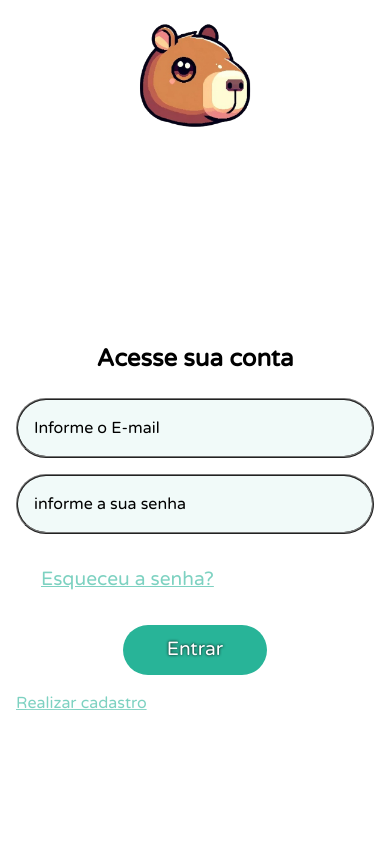
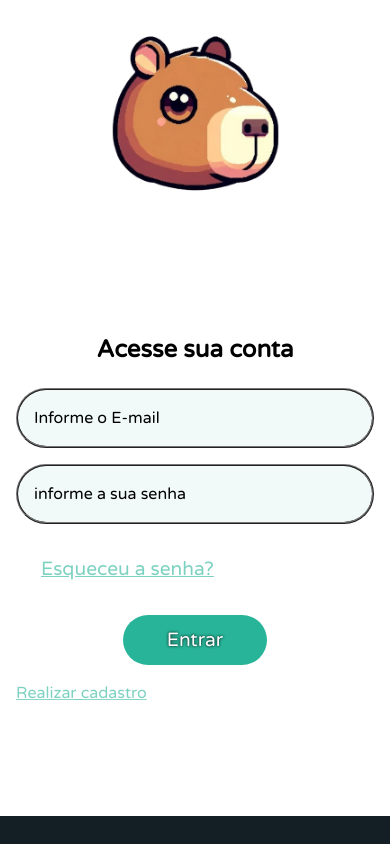
Before and after one commit to Rafael-conquista/Goal_notes, a React (Create React App) app in the folder front/goals-notes/: page / in a window 390 px wide. Shown: the top 844 px of the page. Built offline with nearby package versions, Linux system fonts and the light colour scheme.

Commit message:
fix: correção da responsividade e fechamento do olho da cap

```diff
--- a/front/goals-notes/src/components/Style/loginStyle.css
+++ b/front/goals-notes/src/components/Style/loginStyle.css
@@ -45,8 +45,8 @@ input {
   .logoCapivara {
     position: relative;
     margin: auto;
-    width: 150px;
-    height: 50px;
+    width: 225px;
+    height: 75px;
   }
 }
 
@@ -127,9 +127,24 @@ input {
   justify-content: center;
   align-items: center;
   padding: 1rem;
-  height: 90vh;
+  height: 120vh;
 }
 
+@media screen and (max-width: 720px) {
+  .cardLogin {
+    display: flex;
+    flex: 2;
+    min-width: min(100%, 22.5rem);
+    color: black;
+    text-shadow: 0 0 5px white;
+    flex-direction: column;
+    background: white;
+    justify-content: center;
+    align-items: center;
+    padding: 1rem;
+    height: 70%;
+  }
+}
 .cardRegister {
   display: flex;
   flex: 1;
--- a/front/goals-notes/src/components/login.js
+++ b/front/goals-notes/src/components/login.js
@@ -7,7 +7,7 @@ import { Modal } from "react-bootstrap";
 import { update_user } from "../services/user_requests.js";
 import Loading from "./loading.js";
 
-function LoginComponent() {
+function LoginComponent({ onPasswordClick }) {
   const [id, set_id] = useState();
   const [email, setEmail] = useState();
   const [showModal, setShowModal] = useState(false);
@@ -119,6 +119,7 @@ function LoginComponent() {
             onChange={passwordChange}
             id="password"
             placeholder="informe a sua senha"
+            onClick={onPasswordClick}
           />
 
           <button className="textos esqueciSenha">Esqueceu a senha?</button>
@@ -151,6 +152,7 @@ function LoginComponent() {
             onChange={passwordChange}
             id="password"
             placeholder="informe a sua senha"
+            onClick={onPasswordClick}
           />
 
           <button className="textos esqueciSenha">Esqueceu a senha?</button>
--- a/front/goals-notes/src/pages/initial_page/initial_page.js
+++ b/front/goals-notes/src/pages/initial_page/initial_page.js
@@ -1,4 +1,4 @@
-import React, { useEffect } from "react";
+import React, { useEffect, useState } from "react";
 import LoginComponent from "../../components/login.js";
 import RegisterComponent from "../../components/register.js";
 import "../../components/Style/loginStyle.css";
@@ -6,6 +6,8 @@ import { token_verify } from "../../services/api_requests.js";
 import { remove_token } from "../../utils/token_verify.js";
 
 const Initial = () => {
+  const [eyeClass, setEyeClass] = useState("");
+
   async function verify(token) {
     try {
       const response = await token_verify(token);
@@ -30,6 +32,23 @@ const Initial = () => {
     }
   }, []);
 
+  const fecha = () => {
+    setEyeClass("fecha");
+  };
+
+  const handleClickOutside = (event) => {
+    if (!event.target.closest("#password")) {
+      setEyeClass("");
+    }
+  };
+
+  useEffect(() => {
+    document.addEventListener("click", handleClickOutside);
+    return () => {
+      document.removeEventListener("click", handleClickOutside);
+    };
+  }, []);
+
   return (
     <section className="sectionLoginForm">
       <img
@@ -37,13 +56,13 @@ const Initial = () => {
         src="/content/capivaraSemOlhos.png"
         alt="capivaraSemOlhos"
       />
-      <div id="cap" className="eyes">
-        <div className="eye" id="leftEye" />
+      <div id="cap" className={`eyes ${eyeClass}`}>
+        <div className={`eye ${eyeClass}`} id="leftEye" />
       </div>
       <div></div>
       <div className="login-wrapper">
         <div id="login" className="cardLogin grid">
-          <LoginComponent />
+          <LoginComponent onPasswordClick={fecha} />
         </div>
         <div id="registro" className="cardRegister grid">
           <RegisterComponent />
```
